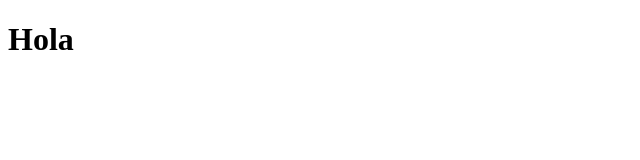
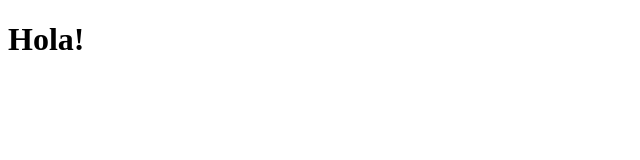
Before and after one commit to abizmo/portfolio-v3, a React (Vite) app: page / in a window 1280 px wide. Shown: the top 160 px of the page, without its empty margins (0-640 px from the left). Built offline with nearby package versions, Linux system fonts and the light colour scheme.

Commit message:
test: Branch to test workflow words

```diff
--- a/src/App.tsx
+++ b/src/App.tsx
@@ -2,7 +2,7 @@ import React from 'react';
 import './App.css';
 
 function App() {
-  return <h1>Hola</h1>;
+  return <h1>Hola!</h1>;
 }
 
 export default App;
```
